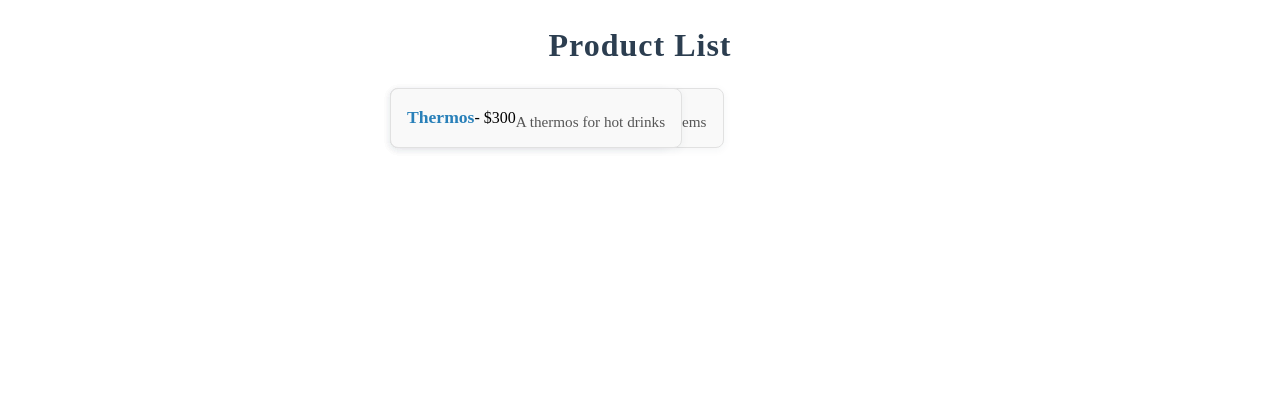
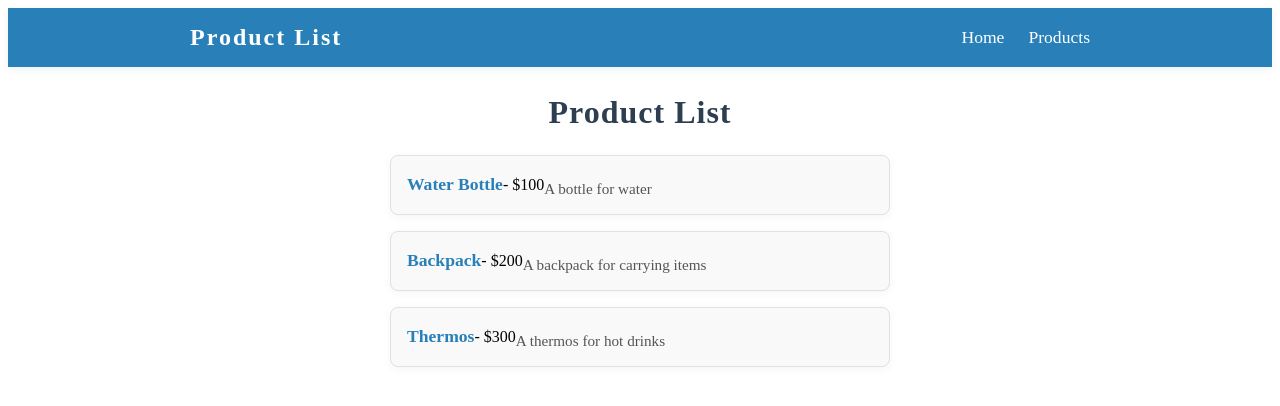
Before and after one commit to lissakariuki/Product-list-application, an Angular app: page / in a window 1280 px wide. Shown: the top 406 px of the page. Built offline with nearby package versions, Linux system fonts and the light colour scheme.

Commit message:
User Interface changes

```diff
--- a/src/app/app.component.html
+++ b/src/app/app.component.html
@@ -1 +1,10 @@
+<nav class="navbar">
+  <div class="navbar-container">
+    <span class="logo">Product List</span>
+    <ul class="nav-links">
+      <li><a routerLink="/">Home</a></li>
+      <li><a routerLink="/products">Products</a></li>
+    </ul>
+  </div>
+</nav>
 <router-outlet></router-outlet>
--- a/src/app/app.component.scss
+++ b/src/app/app.component.scss
@@ -0,0 +1,43 @@
+.navbar {
+  background: #2980b9;
+  padding: 1rem 0;
+  box-shadow: 0 2px 8px rgba(44, 62, 80, 0.08);
+
+  .navbar-container {
+    max-width: 900px;
+    margin: 0 auto;
+    display: flex;
+    align-items: center;
+    justify-content: space-between;
+    padding: 0 1.5rem;
+  }
+
+  .logo {
+    color: #fff;
+    font-size: 1.5rem;
+    font-weight: bold;
+    letter-spacing: 2px;
+  }
+
+  .nav-links {
+    list-style: none;
+    display: flex;
+    gap: 1.5rem;
+    margin: 0;
+    padding: 0;
+
+    li {
+      a {
+        color: #fff;
+        text-decoration: none;
+        font-size: 1.1rem;
+        transition: color 0.2s;
+
+        &.active,
+        &:hover {
+          color: #f1c40f;
+        }
+      }
+    }
+  }
+}
--- a/src/app/product-list/product-list.component.html
+++ b/src/app/product-list/product-list.component.html
@@ -1,7 +1,9 @@
 <h2>Product List</h2>
 <ul>
-  <li *ngFor="let product of product">
+  @for(product of product; track product.id) {
+  <li >
     <strong>{{ product.name }}</strong> - ${{ product.price }}<br>
     <small>{{ product.description }}</small>
   </li>
+}
 </ul>
--- a/src/app/product-list/product-list.component.scss
+++ b/src/app/product-list/product-list.component.scss
@@ -23,8 +23,6 @@ li {
   transition: box-shadow 0.2s;
   align-items: center;
   display: flex;
-  position: absolute;
-
 
   &:hover {
     box-shadow: 0 4px 16px rgba(44, 62, 80, 0.12);
--- a/src/app/product-list/product-list.component.ts
+++ b/src/app/product-list/product-list.component.ts
@@ -1,6 +1,7 @@
 import { Component } from '@angular/core';
 import { Product } from './product.model';
 import { CommonModule } from '@angular/common';
+import { COMPILER_OPTIONS } from '@angular/core';
 
 @Component({
   selector: 'app-product-list',
```
